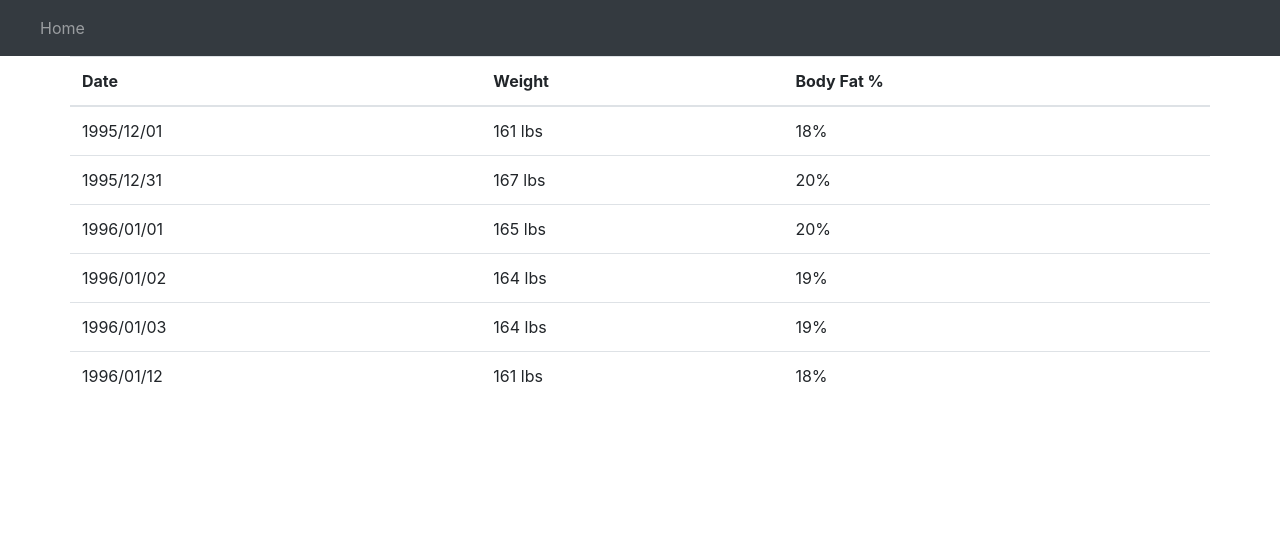
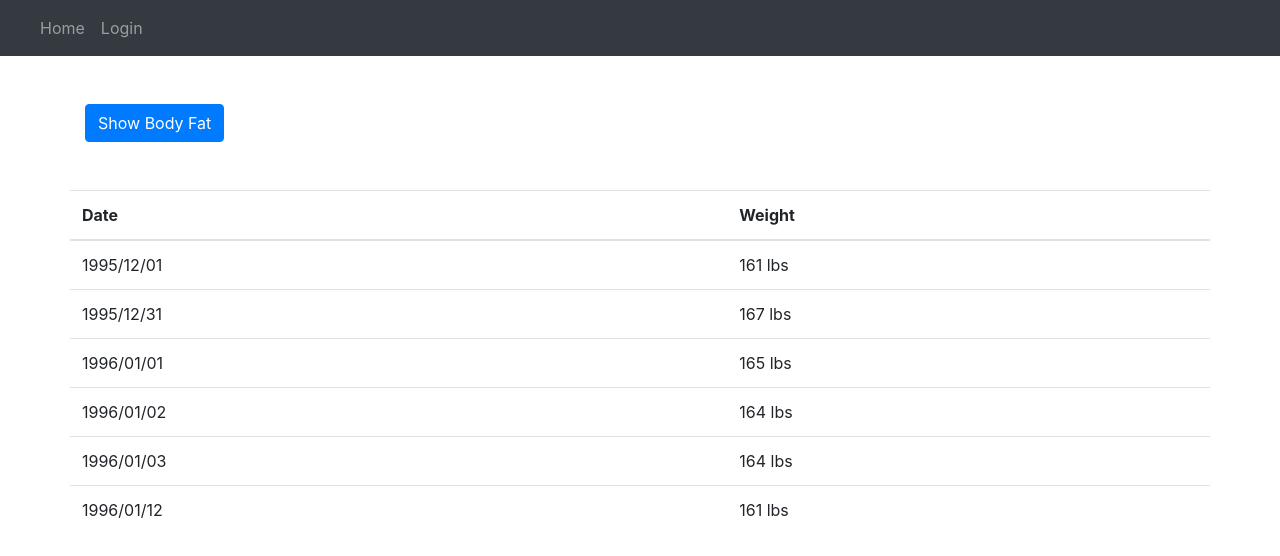
Before and after one commit to jinhuizhu/tutorial-angular-crash-course, an Angular app: page /home in a window 1280 px wide. Shown: the top 556 px of the page. Built offline with nearby package versions, Linux system fonts and the light colour scheme.

Commit message:
add login component, showBodyFat button

```diff
--- a/package.json
+++ b/package.json
@@ -19,6 +19,7 @@
     "@angular/platform-browser": "~8.2.14",
     "@angular/platform-browser-dynamic": "~8.2.14",
     "@angular/router": "~8.2.14",
+    "@fortawesome/fontawesome-free": "^5.12.0",
     "bootstrap": "^4.4.1",
     "rxjs": "~6.4.0",
     "tslib": "^1.10.0",
--- a/src/app/app-routing.module.ts
+++ b/src/app/app-routing.module.ts
@@ -1,11 +1,13 @@
 import { NgModule } from '@angular/core';
 import { Routes, RouterModule } from '@angular/router';
 import {HomeComponent} from "./home/home.component";
+import {LoginComponent} from "./login/login.component";
 
 
 const routes: Routes = [
   { path: '', redirectTo: '/home', pathMatch: 'full' },
-  { path: 'home', component: HomeComponent }
+  { path: 'home', component: HomeComponent },
+  { path: 'login', component: LoginComponent }
 ];
 
 @NgModule({
--- a/src/app/app.component.html
+++ b/src/app/app.component.html
@@ -5,7 +5,13 @@
         <i class="fas fa-weight"></i>
       </li>
       <li class="nav-item">
-        <a class="nav-link">Home</a>
+        <a class="nav-link" [routerLink]="['/home']">Home</a>
+      </li>
+      <li *ngIf="!identitySvc.loggedIn" class="nav-item">
+        <a class="nav-link" [routerLink]="['/login']">Login</a>
+      </li>
+      <li *ngIf="identitySvc.loggedIn" class="nav-item">
+        <a class="nav-link" [routerLink]="['/login']">Logout</a>
       </li>
     </ul>
   </div>
--- a/src/app/app.component.ts
+++ b/src/app/app.component.ts
@@ -1,4 +1,5 @@
 import { Component } from '@angular/core';
+import {IdentityService} from "./identity.service";
 
 @Component({
   selector: 'ng-crash-course-root',
@@ -7,6 +8,6 @@
 })
 export class AppComponent {
 
-  constructor() {
+  constructor(private identitySvc: IdentityService) {
   }
 }
--- a/src/app/app.module.ts
+++ b/src/app/app.module.ts
@@ -4,14 +4,18 @@
 import { AppRoutingModule } from './app-routing.module';
 import { AppComponent } from './app.component';
 import { HomeComponent } from './home/home.component';
+import { LoginComponent } from './login/login.component';
+import {FormsModule} from "@angular/forms";
 
 @NgModule({
   declarations: [
     AppComponent,
-    HomeComponent
+    HomeComponent,
+    LoginComponent
   ],
   imports: [
     BrowserModule,
+    FormsModule,
     AppRoutingModule
   ],
   providers: [],
--- a/src/app/home/home.component.html
+++ b/src/app/home/home.component.html
@@ -1,16 +1,20 @@
+<div class="container">
+  <button (click)="toggleBodyFat()" class="btn btn-primary my-sm-5">{{labelShowBodyFat}}</button>
+</div>
+
 <table class="table container">
   <thead>
   <tr>
     <th scope="col">Date</th>
     <th scope="col">Weight</th>
-    <th scope="col">Body Fat %</th>
+    <th scope="col" *ngIf="showBodyFat">Body Fat %</th>
   </tr>
   </thead>
   <tbody>
   <tr *ngFor="let e of entrySvc.sortedEntries">
     <td>{{e.date | date:'yyyy/MM/dd'}} </td>
     <td>{{e.weight}} lbs</td>
-    <td >{{e.bodyfat | percent}}</td>
+    <td *ngIf="showBodyFat">{{e.bodyfat | percent}}</td>
   </tr>
   </tbody>
 </table>
--- a/src/app/home/home.component.ts
+++ b/src/app/home/home.component.ts
@@ -8,9 +8,20 @@
 })
 export class HomeComponent implements OnInit {
 
+  private showBodyFat: boolean = false;
+  private labelShowBodyFat: string = 'Show Body Fat';
+
   constructor(private entrySvc: WeightEntriesService) { }
 
   ngOnInit() {
   }
 
+  toggleBodyFat() {
+    this.showBodyFat = !this.showBodyFat;
+    if (this.showBodyFat) {
+      this.labelShowBodyFat = 'Hide Body Fat';
+    } else {
+      this.labelShowBodyFat = 'Show Body Fat';
+    }
+  }
 }
--- /dev/null
+++ b/src/app/identity.service.ts
@@ -0,0 +1,11 @@
+import { Injectable } from '@angular/core';
+
+@Injectable({
+  providedIn: 'root'
+})
+export class IdentityService {
+  username: string = null;
+  loggedIn = false;
+
+  constructor() { }
+}
--- /dev/null
+++ b/src/app/login/login.component.html
@@ -0,0 +1,25 @@
+<div class="container" style="margin-top: 20px">
+  <div class="card">
+
+    <!--Logged in-->
+    <div *ngIf="identitySvc.loggedIn" class="card-header text-left">
+      <h5><i class="fas fa-sign-out-alt"> Logout</i> </h5>
+    </div>
+    <div *ngIf="identitySvc.loggedIn" class="card-body">
+      <button (click)="logout()" class="btn btn-primary my-1">Logout</button>
+    </div>
+
+    <!--Not Logged in-->
+    <div *ngIf="!identitySvc.loggedIn" class="card-header text-left">
+      <h5><i class="fas fa-sign-in-alt"> Login</i> </h5>
+    </div>
+    <div *ngIf="!identitySvc.loggedIn" class="card-body">
+      <form #loginForm='ngForm' class="form-inline">
+        <label for="username" class="sr-only">Username</label>
+        <input type="text" name="username" id="username" class="form-control my-1 mr-sm-2" required
+               [(ngModel)]="identitySvc.username" autocomplete="off" placeholder="username">
+        <button (click)="login();" class="btn btn-primary my-1" [disabled]="loginForm.form.invalid">Login</button>
+      </form>
+    </div>
+  </div>
+</div>
--- /dev/null
+++ b/src/app/login/login.component.ts
@@ -0,0 +1,23 @@
+import { Component, OnInit } from '@angular/core';
+import {IdentityService} from "../identity.service";
+
+@Component({
+  selector: 'ng-crash-course-login',
+  templateUrl: './login.component.html',
+  styleUrls: ['./login.component.scss']
+})
+export class LoginComponent implements OnInit {
+
+  constructor(private identitySvc: IdentityService) { }
+
+  ngOnInit() {
+  }
+
+  logout() {
+    this.identitySvc.loggedIn = false;
+  }
+
+  login() {
+    this.identitySvc.loggedIn = true;
+  }
+}
```
Also changed, not shown: src/app/login/login.component.scss (added), 2 other files (tests, documents, lock files or other folders).
